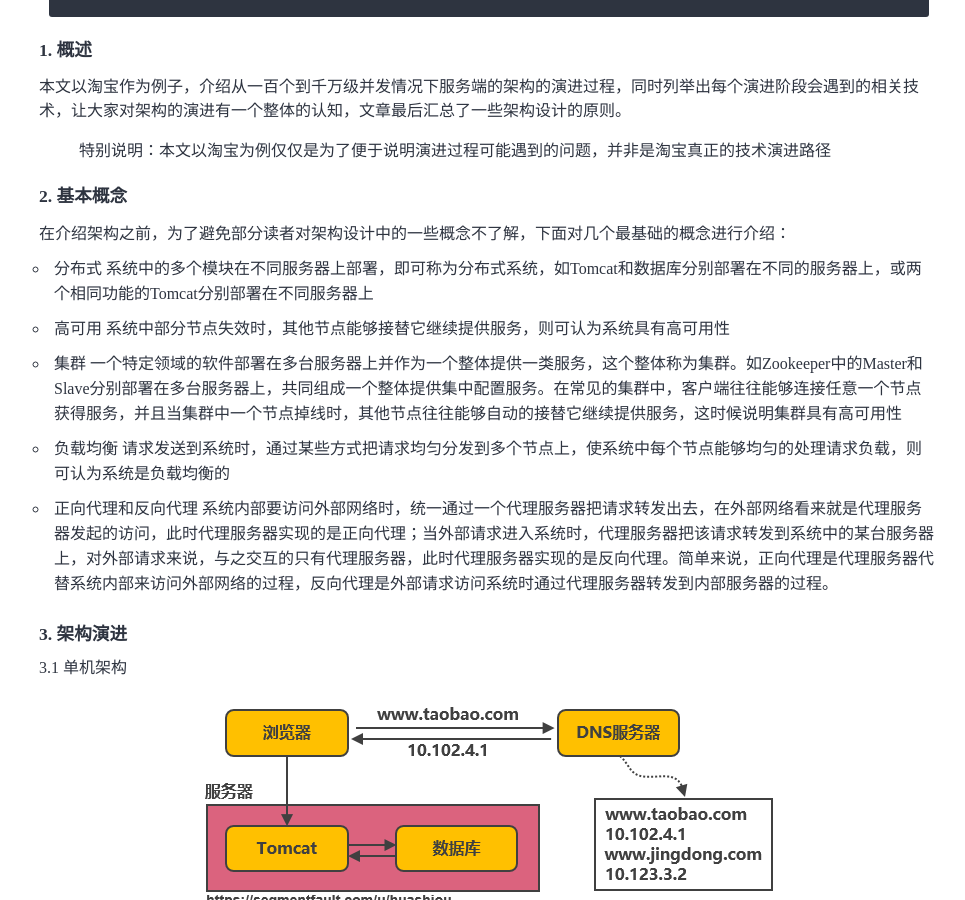
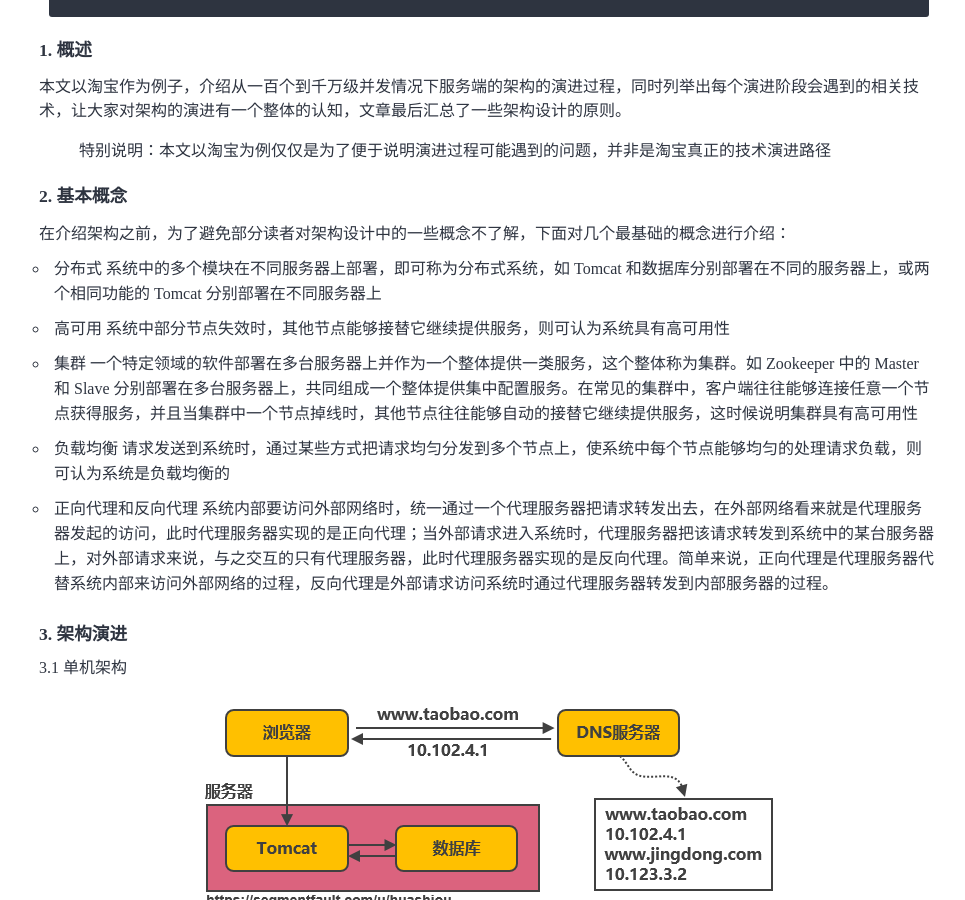
Before and after one commit to maicoder/blog, a Jekyll site: the page built from _posts/2020-07-29-11.md, in a window 1280 px wide and 900 px high, scrolled down 302 px. Shown: the whole window, without its empty margins (151-1116 px from the left). Built offline with Jekyll 4.4.1, drawn with Linux system fonts in a browser that asks for light colours; some web fonts are replaced; some of the changed text lies outside the part shown.

Commit message:
Fix bugs

```diff
--- a/_posts/2020-07-29-11.md
+++ b/_posts/2020-07-29-11.md
@@ -17,11 +17,11 @@ title: 服务端高并发分布式架构演进之路
 在介绍架构之前，为了避免部分读者对架构设计中的一些概念不了解，下面对几个最基础的概念进行介绍：
 
 - 分布式
-系统中的多个模块在不同服务器上部署，即可称为分布式系统，如Tomcat和数据库分别部署在不同的服务器上，或两个相同功能的Tomcat分别部署在不同服务器上
+系统中的多个模块在不同服务器上部署，即可称为分布式系统，如 Tomcat 和数据库分别部署在不同的服务器上，或两个相同功能的 Tomcat 分别部署在不同服务器上
 - 高可用
 系统中部分节点失效时，其他节点能够接替它继续提供服务，则可认为系统具有高可用性
 - 集群
-一个特定领域的软件部署在多台服务器上并作为一个整体提供一类服务，这个整体称为集群。如Zookeeper中的Master和Slave分别部署在多台服务器上，共同组成一个整体提供集中配置服务。在常见的集群中，客户端往往能够连接任意一个节点获得服务，并且当集群中一个节点掉线时，其他节点往往能够自动的接替它继续提供服务，这时候说明集群具有高可用性
+一个特定领域的软件部署在多台服务器上并作为一个整体提供一类服务，这个整体称为集群。如 Zookeeper 中的 Master 和 Slave 分别部署在多台服务器上，共同组成一个整体提供集中配置服务。在常见的集群中，客户端往往能够连接任意一个节点获得服务，并且当集群中一个节点掉线时，其他节点往往能够自动的接替它继续提供服务，这时候说明集群具有高可用性
 - 负载均衡
 请求发送到系统时，通过某些方式把请求均匀分发到多个节点上，使系统中每个节点能够均匀的处理请求负载，则可认为系统是负载均衡的
 - 正向代理和反向代理
@@ -162,7 +162,7 @@ Tomcat 和数据库分别独占服务器资源，显著提高两者各自性能
   <img src="../assets/postassets/11/distributedArchitectureEvolution/12-ESB.png">
 </div>
 
-通过 ESB 统一进行访问协议转换，应用统一通过 ESB 来访问后端服务，服务与服务之间也通过 ESB 来相互调用，以此降低系统的耦合程度。这种单个应用拆分为多个应用，公共服务单独抽取出来来管理，并使用企业消息总线来解除服务之间耦合问题的架构，就是所谓的 SOA（面向服务）架构，这种架构与微服务架构容易混淆，因为表现形式十分相似。个人理解，微服务架构更多是指把系统里的公共服务抽取出来单独运维管理的思想，而SOA架构则是指一种拆分服务并使服务接口访问变得统一的架构思想，SOA 架构中包含了微服务的思想。
+通过 ESB 统一进行访问协议转换，应用统一通过 ESB 来访问后端服务，服务与服务之间也通过 ESB 来相互调用，以此降低系统的耦合程度。这种单个应用拆分为多个应用，公共服务单独抽取出来来管理，并使用企业消息总线来解除服务之间耦合问题的架构，就是所谓的 SOA（面向服务）架构，这种架构与微服务架构容易混淆，因为表现形式十分相似。个人理解，微服务架构更多是指把系统里的公共服务抽取出来单独运维管理的思想，而 SOA 架构则是指一种拆分服务并使服务接口访问变得统一的架构思想，SOA 架构中包含了微服务的思想。
 
 > 业务不断发展，应用和服务都会不断变多，应用和服务的部署变得复杂，同一台服务器上部署多个服务还要解决运行环境冲突的问题，此外，对于如大促这类需要动态扩缩容的场景，需要水平扩展服务的性能，就需要在新增的服务上准备运行环境，部署服务等，运维将变得十分困难
 
@@ -184,7 +184,7 @@ Tomcat 和数据库分别独占服务器资源，显著提高两者各自性能
   <img src="../assets/postassets/11/distributedArchitectureEvolution/14-cloud platform.png">
 </div>
 
-系统可部署到公有云上，利用公有云的海量机器资源，解决动态硬件资源的问题，在大促的时间段里，在云平台中临时申请更多的资源，结合Docker和K8S来快速部署服务，在大促结束后释放资源，真正做到按需付费，资源利用率大大提高，同时大大降低了运维成本。
+系统可部署到公有云上，利用公有云的海量机器资源，解决动态硬件资源的问题，在大促的时间段里，在云平台中临时申请更多的资源，结合 Docker 和 K8S 来快速部署服务，在大促结束后释放资源，真正做到按需付费，资源利用率大大提高，同时大大降低了运维成本。
 
 所谓的云平台，就是把海量机器资源，通过统一的资源管理，抽象为一个资源整体，在之上可按需动态申请硬件资源（如 CPU、内存、网络等），并且之上提供通用的操作系统，提供常用的技术组件（如 Hadoop 技术栈，MPP 数据库等）供用户使用，甚至提供开发好的应用，用户不需要关系应用内部使用了什么技术，就能够解决需求（如音视频转码服务、邮件服务、个人博客等）。在云平台中会涉及如下几个概念：
 
```
